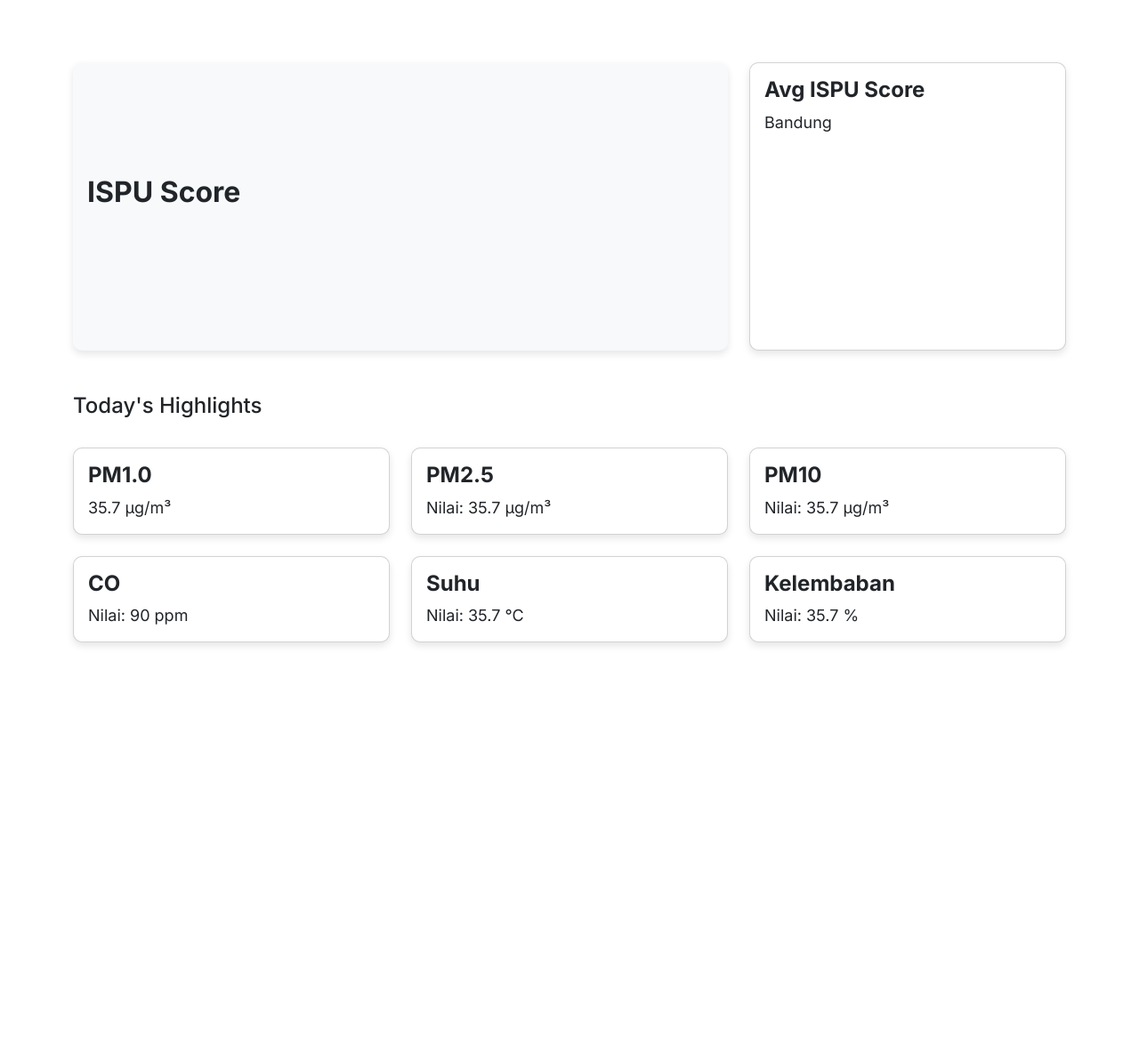
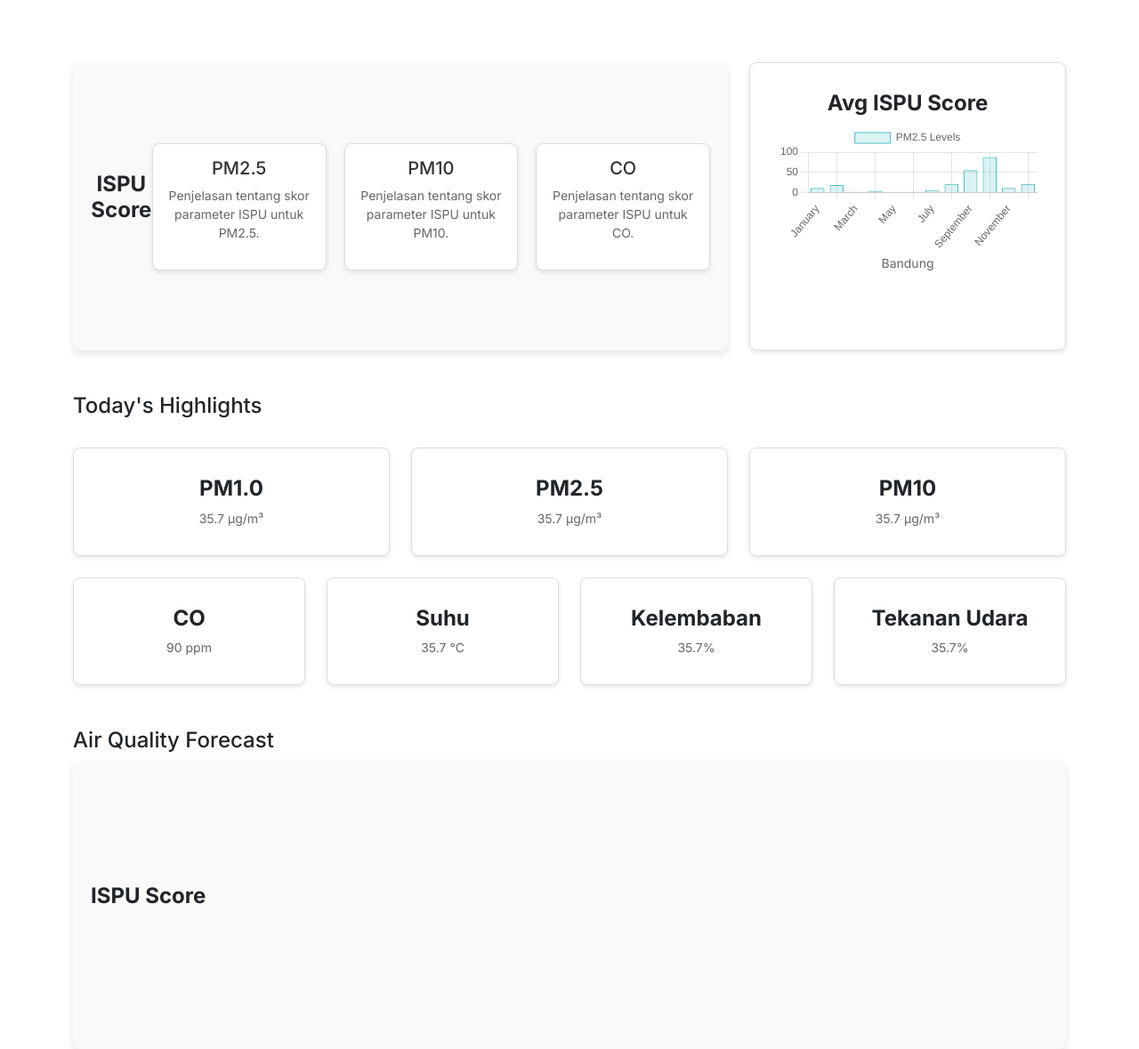
Before and after one commit to crypter70/AQMS, a Laravel app: page / in a window 1280 px wide. Shown: the part 150-1329 px from the top of the page at 89% size. Before the commit the page ends 876 px from the top, so only its background shows below. Run offline with Laravel 10, Linux system fonts and the light colour scheme.

Commit message:
Update FE

```diff
--- a/package.json
+++ b/package.json
@@ -11,6 +11,7 @@
         "vite": "^5.0.0"
     },
     "dependencies": {
-        "bootstrap": "^5.3.0"
+        "bootstrap": "^5.3.0",
+        "chart.js": "^4.4.3"
     }
 }
--- a/public/style/style.css
+++ b/public/style/style.css
@@ -45,6 +45,7 @@
             margin-bottom: 2rem;
             font-size: 2rem;
             font-weight: bold;
+            text-align: center;
         }
         .custom-section {
             height: 324px;
@@ -252,3 +253,42 @@
 .house-details .house-informations .booking .item .title {
 
 }
+
+.custom-section {
+    padding: 20px;
+    background-color: #f9f9f9;
+    border-radius: 8px;
+}
+
+.section-title {
+    font-size: 24px;
+    margin-bottom: 20px;
+    text-align: center; /* Optional: Center the title */
+}
+
+.card-container {
+    display: flex;
+    justify-content: space-between;
+    gap: 20px;
+}
+
+.card {
+    background-color: #fff;
+    border: 1px solid #ddd;
+    border-radius: 8px;
+    padding: 15px;
+    flex: 1;
+    text-align: center;
+    box-shadow: 0 2px 5px rgba(0, 0, 0, 0.1);
+}
+
+.card h3 {
+    margin-top: 0;
+    font-size: 20px;
+    color: #333;
+}
+
+.card p {
+    font-size: 14px;
+    color: #666;
+}
--- a/resources/views/overview.blade.php
+++ b/resources/views/overview.blade.php
@@ -5,32 +5,52 @@
     <meta charset="utf-8">
     <meta name="viewport" content="width=device-width, initial-scale=1">
     <title>PolluFree</title>
-    <link href="https://cdn.jsdelivr.net/npm/bootstrap@5.3.0-alpha3/dist/css/bootstrap.min.css" rel="stylesheet"
-        integrity="sha384-KK94CHFLLe+nY2dmCWGMq91rCGa5gtU4mk92HdvYe+M/SXH301p5ILy+dN9+nJOZ" crossorigin="anonymous">
+    <link href="https://cdn.jsdelivr.net/npm/bootstrap@5.3.0-alpha3/dist/css/bootstrap.min.css" rel="stylesheet" integrity="sha384-KK94CHFLLe+nY2dmCWGMq91rCGa5gtU4mk92HdvYe+M/SXH301p5ILy+dN9+nJOZ" crossorigin="anonymous">
     <link href="https://cdnjs.cloudflare.com/ajax/libs/font-awesome/6.0.0-beta3/css/all.min.css" rel="stylesheet">
+
     <link rel="preconnect" href="https://fonts.googleapis.com">
     <link href="https://fonts.googleapis.com/css2?family=Inter:wght@400;500;600;700&display=swap" rel="stylesheet">
     <link rel="stylesheet" href="style/style.css">
 </head>
 
 <body>
+    <style>
+
+
+
+    </style>
     @include('components.navbar')
     <section class="container mt-5">
         <div class="row">
-            <!-- USPU Score Section -->
+            <!-- ISPU Score Section -->
             <div class="col-lg-8">
-                <section class="custom-section">
-                    <div>
-                        <h2 class="section-title">ISPU Score</h2>
+    <section class="custom-section">
+        <div>
+            <h2 class="section-title">ISPU Score</h2>
+        </div>
+        <div class="card-container">
+            <div class="card">
+                <h3>PM2.5</h3>
+                <p>Penjelasan tentang skor parameter ISPU untuk PM2.5.</p>
+            </div>
+            <div class="card">
+                <h3>PM10</h3>
+                <p>Penjelasan tentang skor parameter ISPU untuk PM10.</p>
+            </div>
+            <div class="card">
+                <h3>CO</h3>
+                <p>Penjelasan tentang skor parameter ISPU untuk CO.</p>
+            </div>
+        </div>
+    </section>
+</div>
 
-                    </div>
-                </section>
-            </div>
             <!-- Card Section -->
             <div class="col-lg-4">
                 <div class="card">
                     <div class="card-body">
                         <h5 class="card-title">Avg ISPU Score</h5>
+                        <canvas id="pm25Chart" width="400" height="200"></canvas>
                         <p class="card-text">Bandung</p>
                     </div>
                 </div>
@@ -42,7 +62,7 @@
         <h4 class="section-title-out">Today's Highlights</h4>
         <div class="row">
             <!-- PM1.0 -->
-            <div class="col-lg-4 col-md-6 mt-4 mb-4">
+            <div class="col-lg-4 mt-4 mb-4">
                 <div class="card">
                     <div class="card-body">
                         <h5 class="card-title">PM1.0</h5>
@@ -51,56 +71,101 @@
                 </div>
             </div>
             <!-- PM2.5 -->
-            <div class="col-lg-4 col-md-6 mt-4 mb-4">
+            <div class="col-lg-4 mt-4 mb-4">
                 <div class="card">
                     <div class="card-body">
                         <h5 class="card-title">PM2.5</h5>
-                        <p class="card-text">Nilai: <span id="pm25-value">35.7</span> µg/m³</p>
+                        <p class="card-text"><span id="pm25-value">35.7</span> µg/m³</p>
                     </div>
                 </div>
             </div>
             <!-- PM10 -->
-            <div class="col-lg-4 col-md-6 mt-4 mb-4">
+            <div class="col-lg-4 mt-4 mb-4">
                 <div class="card">
                     <div class="card-body">
                         <h5 class="card-title">PM10</h5>
-                        <p class="card-text">Nilai: <span id="pm10-value">35.7</span> µg/m³</p>
+                        <p class="card-text"><span id="pm10-value">35.7</span> µg/m³</p>
                     </div>
                 </div>
             </div>
             <!-- CO -->
-            <div class="col-lg-4 col-md-6 mb-4">
+            <div class="col-lg-3">
                 <div class="card">
                     <div class="card-body">
                         <h5 class="card-title">CO</h5>
-                        <p class="card-text">Nilai: <span id="co-value">90</span> ppm</p>
+                        <p class="card-text"><span id="co-value">90</span> ppm</p>
                     </div>
                 </div>
             </div>
             <!-- Suhu -->
-            <div class="col-lg-4 col-md-6 mb-4">
+            <div class="col-lg-3">
                 <div class="card">
                     <div class="card-body">
                         <h5 class="card-title">Suhu</h5>
-                        <p class="card-text">Nilai: <span id="temperature-value">35.7</span> °C</p>
+                        <p class="card-text"><span id="temperature-value">35.7</span> °C</p>
                     </div>
                 </div>
             </div>
             <!-- Kelembaban -->
-            <div class="col-lg-4 col-md-6 mb-4">
+            <div class="col-lg-3">
                 <div class="card">
                     <div class="card-body">
                         <h5 class="card-title">Kelembaban</h5>
-                        <p class="card-text">Nilai: <span id="humidity-value">35.7</span> %</p>
+                        <p class="card-text"><span id="humidity-value">35.7</span>%</p>
+                    </div>
+                </div>
+            </div>
+            <!-- Tekanan Udara -->
+            <div class="col-lg-3">
+                <div class="card">
+                    <div class="card-body">
+                        <h5 class="card-title">Tekanan Udara</h5>
+                        <p class="card-text"><span id="pressure-value">35.7</span>%</p>
                     </div>
                 </div>
             </div>
         </div>
     </section>
 
-    <script src="https://cdn.jsdelivr.net/npm/bootstrap@5.3.0-alpha3/dist/js/bootstrap.bundle.min.js"
-        integrity="sha384-ENjdO4Dr2bkBIFxQpeoTz1HIcje39Wm4jDKdf19U8gI4ddQ3GYNS7NTKfAdVQSZe"
-        crossorigin="anonymous"></script>
+    <section class="container mt-5">
+    <h4 class="section-title-out mt-4">Air Quality Forecast</h4>
+        <div class="row">
+            <!-- Prediction -->
+            <div class="col-lg-12">
+                <section class="custom-section">
+                    <div>
+                        <h2 class="section-title">ISPU Score</h2>
+
+                    </div>
+                </section>
+
+    <script src="https://cdn.jsdelivr.net/npm/bootstrap@5.3.0-alpha3/dist/js/bootstrap.bundle.min.js" integrity="sha384-ENjdO4Dr2bkBIFxQpeoTz1HIcje39Wm4jDKdf19U8gI4ddQ3GYNS7NTKfAdVQSZe" crossorigin="anonymous"></script>
+    <script src="https://cdn.jsdelivr.net/npm/chart.js"></script>
+    <script>
+    var ctx = document.getElementById('pm25Chart').getContext('2d');
+    var pm25Chart = new Chart(ctx, {
+        type: 'bar',
+        data: {
+            labels: ['January', 'February', 'March', 'April', 'May', 'June', 'July', 'August', 'September', 'October', 'November', 'December'],
+            datasets: [{
+                label: 'PM2.5 Levels',
+                data: [12, 19, 3, 5, 2, 3, 7, 22, 56, 88, 12, 22],
+                backgroundColor: 'rgba(75, 192, 192, 0.2)',
+                borderColor: 'rgba(75, 192, 192, 1)',
+                borderWidth: 1
+            }]
+        },
+        options: {
+            scales: {
+                y: {
+                    beginAtZero: true
+                }
+            }
+        }
+    });
+</script>
+
+@stack('scripts')
 </body>
 
 </html>
```
Also changed, not shown: package-lock.json, resources/views/airmap.blade.php (added), resources/views/breathecare.blade.php (added).
